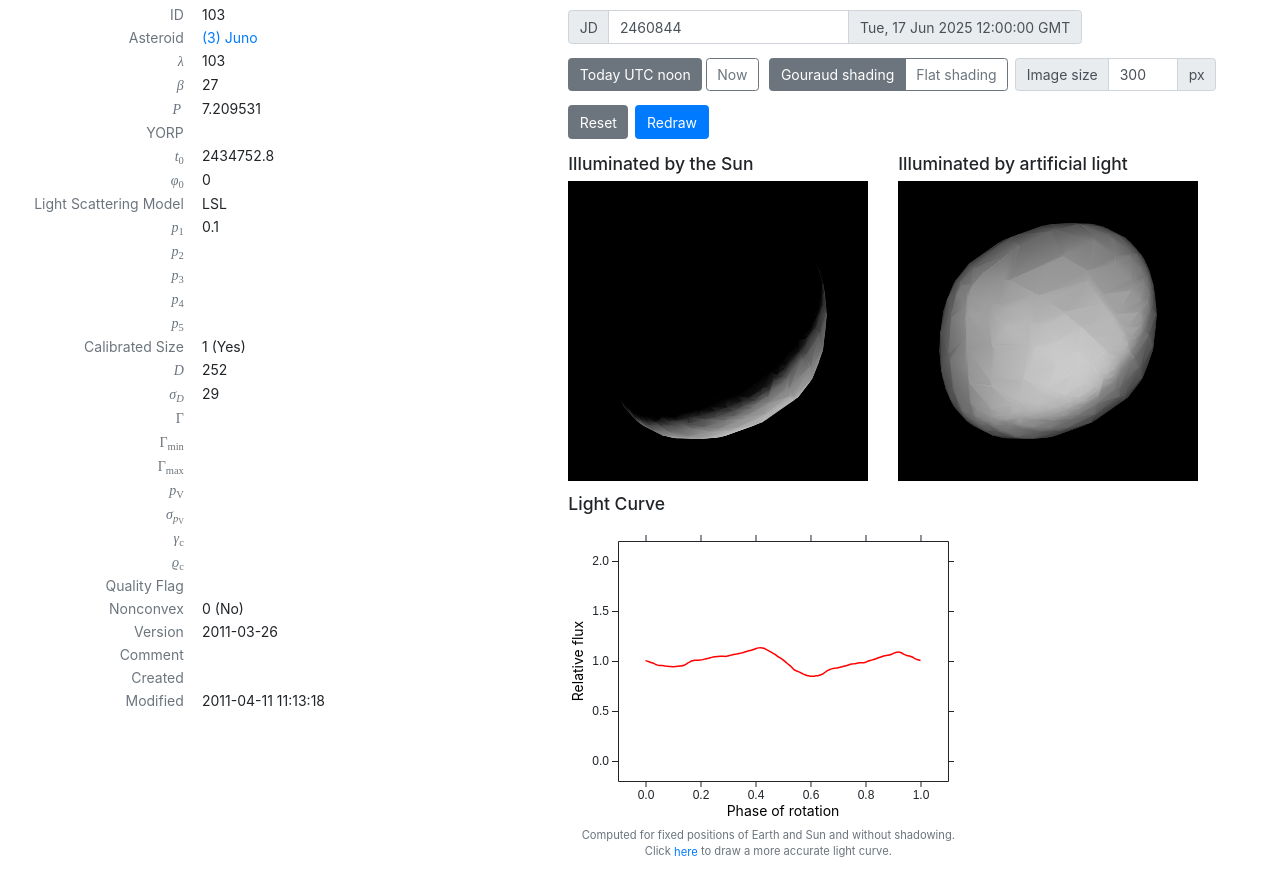
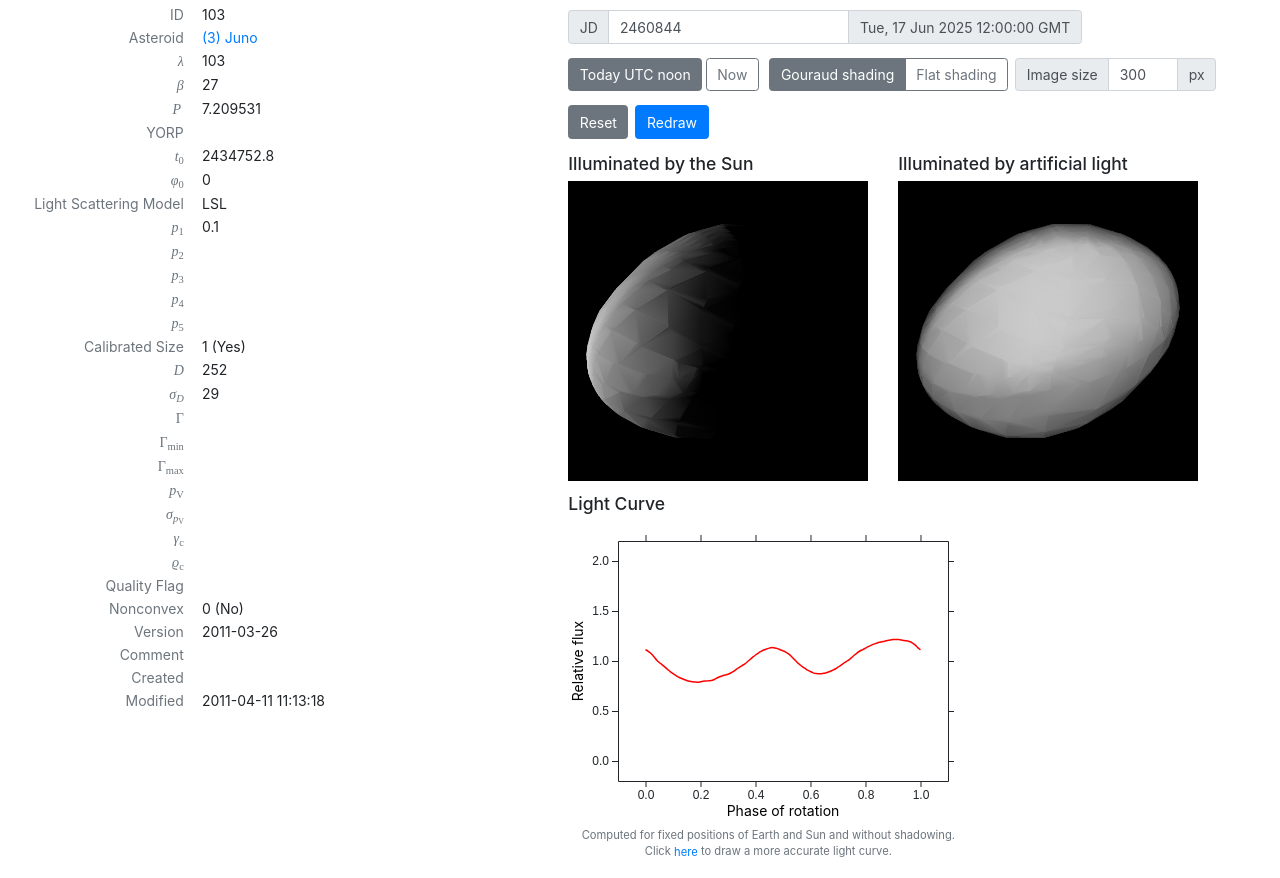
Before and after one commit to scraptechguy/DAMIT, a plain HTML site: page index.html in a window 1280 px wide. Shown: the part 170-1048 px from the top of the page. Drawn offline with nearby package versions, Linux system fonts and the light colour scheme; a web font is replaced by a local one.

Commit message:
Fix light curve generation

```diff
--- a/index.html
+++ b/index.html
@@ -824,7 +824,7 @@ var faces = [[0, 1, 2], [0, 2, 3], [0, 3, 4], [5, 4, 3], [5, 3, 6], [5, 6, 7], [
 		}
 		*/
 		let url = "https://astro.troja.mff.cuni.cz/projects/damit/asteroids/ephems/" + AST_ID + "/" + jd;
-		let new_ephems = '{"hel":   {"x":  -0.1234, "y": 0.5678, "z": 0.9101 }, "geo": {"x": 1.2345, "y": -0.6789, "z": -0.0123 }}';
+		let new_ephems = '{"hel":   {"x":  1, "y": 0, "z": 0 }, "geo": {"x": 0, "y": 1, "z": 0 }}';
 		updateSkyProj.cache.set(url, new_ephems);
 		handleEphemsResponse(new_ephems);
 		loader_sun.style.display = "none";
--- a/js/light-curve.js
+++ b/js/light-curve.js
@@ -1,5 +1,23 @@
 function f_lambert(f_L, mu_i, mu_e, alpha) {
     return f_L;
+}
+
+function rotate_matrix_inv(rotations) {
+	//[rot_z, rot_y, rot_z, rot_x]
+	var model_m = Matrix.RotationX(rotations[3])
+		.multiply(Matrix.RotationZ(rotations[2]))
+		.multiply(Matrix.RotationY(rotations[1]))
+		.multiply(Matrix.RotationZ(rotations[0]));
+    model_m = model_m.inverse();
+
+	return model_m;
+};
+
+function rotate_vector_inv(vector, model_m) {
+    var new_vector = [];
+	new_vector = model_m.multiply($V(vector));
+
+    return new_vector.elements;
 }
 
 /**
@@ -168,10 +186,6 @@ function nu(faces, nodes, normals, centres, s, nu_i) {
  * @param {number[]} [o=[0,0,1]] – observer‐direction vector
  */
 function getCosinesAndFluxes(s = [1, 0, 0], o = [0, 0, 1], surfaces) {
-    // copy inputs
-    s = [s[0], s[1], s[2]];
-    o = [o[0], o[1], o[2]];
-
     // helper: dot product of two 3‐vectors
     // const dot = (u, v) => u[0]*v[0] + u[1]*v[1] + u[2]*v[2];
     // helper: dot product u ⋅ v
@@ -233,9 +247,24 @@ function getLightCurve(n = 100, s = [1, 0, 0], o = [0, 0, 1]) {
     var fluxes = [];
     var sv = getSurfVol(vertexes, faces);
 
-    // initial light & view vectors
-    s = [s[0], s[1], s[2]];
-    o = [o[0], o[1], o[2]];
+    // JD at Earth -- the time for which we want to draw the model.
+    var jd = Number(document.getElementById("jd").value);
+    // Retarded JD.
+    var jd_ast_ret = getRetardedJD(jd, o);
+    var epsilon = getEpsilon(jd); // in degrees
+
+    // rotate observer and sun vectors
+    var rotations = [
+        (phi0 + (jd_ast_ret - jd0) / period * 24 * 360) * DEG_TO_RAD,
+        (90. - beta) * DEG_TO_RAD,
+        lambda * DEG_TO_RAD,
+        epsilon * DEG_TO_RAD
+    ];
+    var model_m = rotate_matrix_inv(rotations);
+    s = rotate_vector_inv(s, model_m);
+    o = rotate_vector_inv(o, model_m);
+    console.log(s)
+    console.log(o)
 
     for (let i = 0; i <= n; i++) {
         // evenly sample gamma from 0 to 2π
```
